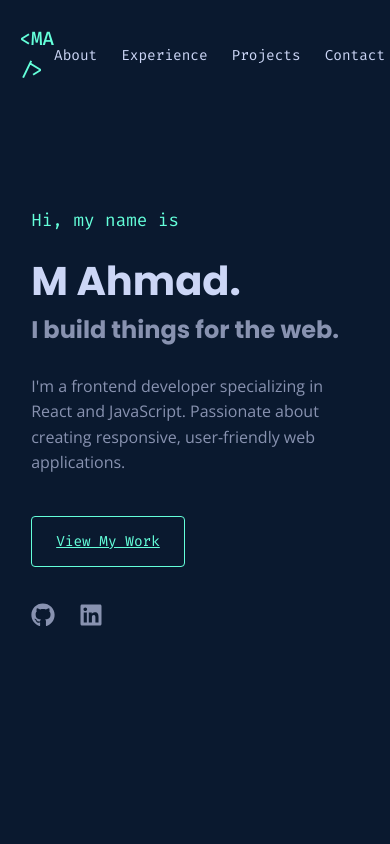
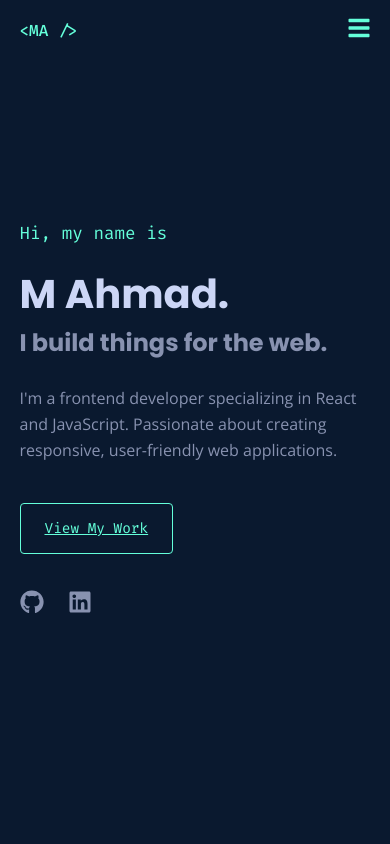
Before and after one commit to Ahmad131554/AhmadPortfolio, a React (Vite) app: page / in a window 390 px wide. Shown: the top 844 px of the page. Built offline with nearby package versions, Linux system fonts and the light colour scheme.

Commit message:
minor fixes

```diff
--- a/src/components/Experience.jsx
+++ b/src/components/Experience.jsx
@@ -5,7 +5,6 @@ const MotionDiv = motion.div;
 const MotionA = motion.a;
 
 const Experience = () => {
-  // Your data
   const experience = [
     {
       role: "Frontend Developer Intern",
@@ -66,7 +65,7 @@ const Experience = () => {
         viewport={{ once: true }}
       >
         <h2 className="section-heading">
-          <span className="section-number">03.</span> Experience & Education
+          <span className="section-number">02.</span> Experience & Education
         </h2>
 
         <div className="resume-container">
--- a/src/components/Navbar.jsx
+++ b/src/components/Navbar.jsx
@@ -1,10 +1,12 @@
 import { motion } from "framer-motion";
 import { useEffect, useState } from "react";
+import { FaBars, FaTimes } from "react-icons/fa";
 
 const MotionNav = motion.nav;
 
 const Navbar = () => {
   const [scrolled, setScrolled] = useState(false);
+  const [mobileMenuOpen, setMobileMenuOpen] = useState(false);
 
   useEffect(() => {
     const handleScroll = () => {
@@ -14,35 +16,51 @@ const Navbar = () => {
     return () => window.removeEventListener("scroll", handleScroll);
   }, []);
 
+  const toggleMobileMenu = () => {
+    setMobileMenuOpen(!mobileMenuOpen);
+  };
+
   return (
     <MotionNav
       initial={{ opacity: 0, y: -20 }}
       animate={{ opacity: 1, y: 0 }}
       transition={{ duration: 0.5 }}
-      className={`navbar ${scrolled ? "scrolled" : ""}`}
+      className={`navbar ${scrolled ? "scrolled" : ""} ${
+        mobileMenuOpen ? "mobile-open" : ""
+      }`}
     >
       <div className="nav-content">
         <a href="#hero" className="nav-logo">
           {"<MA />"}
         </a>
-        <ul className="nav-links">
+
+        {/* Mobile menu button */}
+        <button className="mobile-menu-button" onClick={toggleMobileMenu}>
+          {mobileMenuOpen ? <FaTimes /> : <FaBars />}
+        </button>
+
+        <ul className={`nav-links ${mobileMenuOpen ? "active" : ""}`}>
           <li>
-            <a href="#about" className="nav-link">
+            <a href="#about" className="nav-link" onClick={toggleMobileMenu}>
               About
             </a>
           </li>
           <li>
-            <a href="#experience" className="nav-link">
+            <a
+              href="#experience"
+              className="nav-link"
+              onClick={toggleMobileMenu}
+            >
               Experience
             </a>
           </li>
           <li>
-            <a href="#projects" className="nav-link">
+            <a href="#projects" className="nav-link" onClick={toggleMobileMenu}>
               Projects
             </a>
           </li>
           <li>
-            <a href="#contact" className="nav-link">
+            <a href="#contact" className="nav-link" onClick={toggleMobileMenu}>
               Contact
             </a>
           </li>
@@ -52,6 +70,7 @@ const Navbar = () => {
               className="nav-link"
               target="_blank"
               rel="noopener noreferrer"
+              onClick={toggleMobileMenu}
             >
               GitHub
             </a>
--- a/src/components/Projects.jsx
+++ b/src/components/Projects.jsx
@@ -77,7 +77,7 @@ const Projects = () => {
         viewport={{ once: true, margin: "-100px" }}
       >
         <h2 className="section-heading">
-          <span className="section-number">02.</span> My Projects
+          <span className="section-number">03.</span> My Projects
         </h2>
 
         <div className="projects-grid">
--- a/src/index.css
+++ b/src/index.css
@@ -43,6 +43,8 @@ img {
   padding: 1.5rem 5%;
   z-index: 1000;
   transition: background 0.3s ease, box-shadow 0.3s ease;
+  height: 80px; /* Fixed height */
+  box-sizing: border-box; /* Include padding in height calculation */
 }
 
 .navbar.scrolled {
@@ -65,12 +67,15 @@ img {
   font-size: 1.2rem;
   font-weight: 500;
   text-decoration: none;
+  z-index: 1001;
 }
 
 .nav-links {
   display: flex;
   gap: 2rem;
   list-style: none;
+  margin: 0;
+  padding: 0;
 }
 
 .nav-links a {
@@ -79,39 +84,96 @@ img {
   font-size: 0.9rem;
   text-decoration: none;
   transition: color 0.3s ease;
+  padding: 0.5rem 0;
 }
 
 .nav-links a:hover {
   color: var(--teal);
 }
 
+.mobile-menu-button {
+  display: none;
+  background: transparent;
+  border: none;
+  color: var(--teal);
+  font-size: 1.5rem;
+  cursor: pointer;
+  z-index: 1001;
+}
+
+/* Mobile styles */
 @media (max-width: 768px) {
+  .mobile-menu-button {
+    display: block;
+  }
+
   .nav-links {
-    gap: 1.5rem;
+    position: fixed;
+    top: 0;
+    left: 0;
+    width: 100%;
+    height: 100vh;
+    background: var(--dark-navy);
+    flex-direction: column;
+    justify-content: center;
+    align-items: center;
+    gap: 2rem;
+    transform: translateX(100%);
+    transition: transform 0.3s ease-in-out;
+    z-index: 1000;
+  }
+
+  .nav-links.active {
+    transform: translateX(0);
+  }
+
+  .nav-links a {
+    font-size: 1.2rem;
+  }
+
+  .navbar {
+    height: 70px;
+    padding: 1rem 5%;
+  }
+}
+
+/* Small mobile devices */
+@media (max-width: 480px) {
+  .navbar {
+    height: 60px;
+  }
+
+  .nav-logo {
+    font-size: 1rem;
   }
 }
 
 /* ===== HERO SECTION ===== */
 #hero {
   padding: 0 5%;
-  height: 100vh;
+  min-height: 100vh;
   display: flex;
   align-items: center;
+  position: relative;
+  padding-top: 80px;
 }
 
 .hero-content {
-  max-width: 800px;
+  max-width: 1000px;
+  width: 100%;
+  margin: 0 auto;
+  padding: 2rem 0;
 }
 
 .hero-greeting {
   color: var(--teal);
-  font-family: "Fira Code", monospace; /* For a "code" vibe */
+  font-family: "Fira Code", monospace;
   font-size: 1.1rem;
   margin-bottom: 1.5rem;
 }
 
 .hero-title {
-  font-size: clamp(2.5rem, 8vw, 5rem); /* Responsive font scaling */
+  font-size: clamp(2.5rem, 8vw, 5rem);
   font-weight: 700;
   color: var(--light-gray);
   line-height: 1.1;
@@ -168,10 +230,18 @@ img {
 /* Mobile responsiveness */
 @media (max-width: 768px) {
   #hero {
-    padding: 0 8%;
+    padding-top: 70px;
+    min-height: calc(100vh - 70px);
   }
   .hero-description {
     max-width: 100%;
+  }
+}
+
+@media (max-width: 480px) {
+  #hero {
+    padding-top: 60px;
+    min-height: calc(100vh - 60px);
   }
 }
 
```
Also changed, not shown: src/components/About.jsx (+0 -57 lines), src/components/Contact.jsx (+1 -167 lines).
